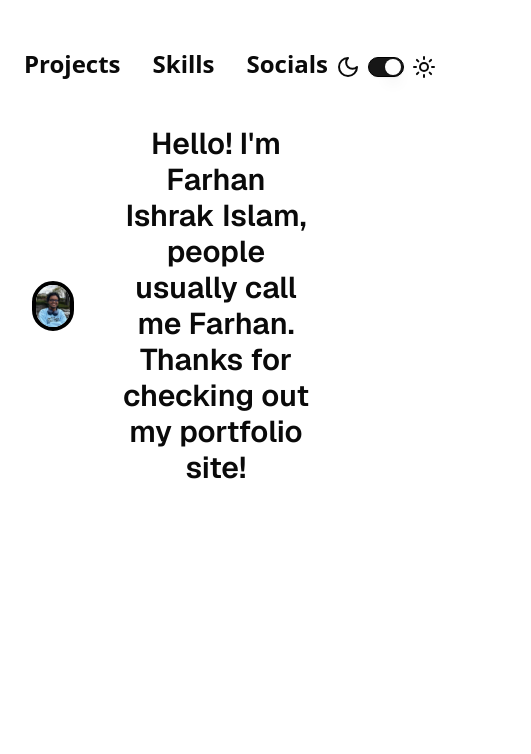
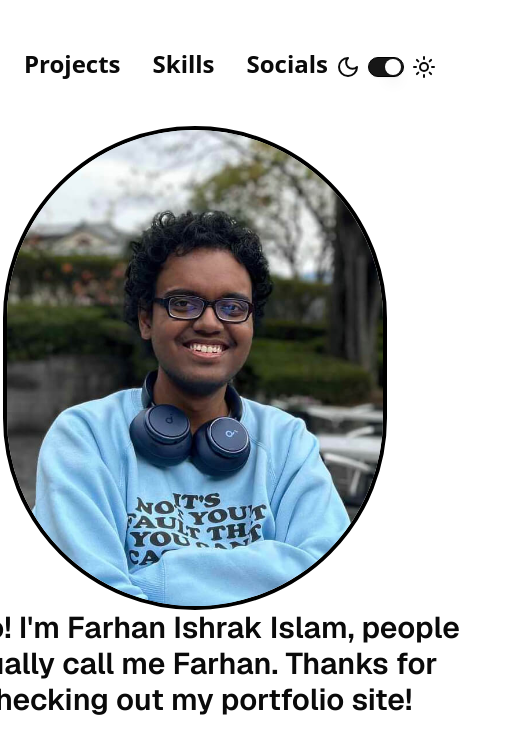
Before and after one commit to Niloy28/portfolio, a Next.js app: page /en in a window 390 px wide. Shown: the top 754 px of the page, 531 px wide, since content can reach past the window. Built offline with nearby package versions, Linux system fonts and the light colour scheme.

Commit message:
Adjust hero component size

```diff
--- a/components/hero.tsx
+++ b/components/hero.tsx
@@ -7,7 +7,7 @@ const Hero = () => {
 	const t = useTranslations("Hero");
 
 	return (
-		<div className="flex sm:flex-col md:flex-row justify-evenly items-center sm:w-2xl md:w-3xl lg:w-4xl">
+		<div className="flex flex-col md:flex-row justify-evenly items-center w-2xl md:w-2xl lg:w-4xl">
 			<div className="w-full h-full">
 				<Image
 					className="rounded-full grow max-w-full h-full border-4 border-black dark:border-white object-cover m-auto"
```
